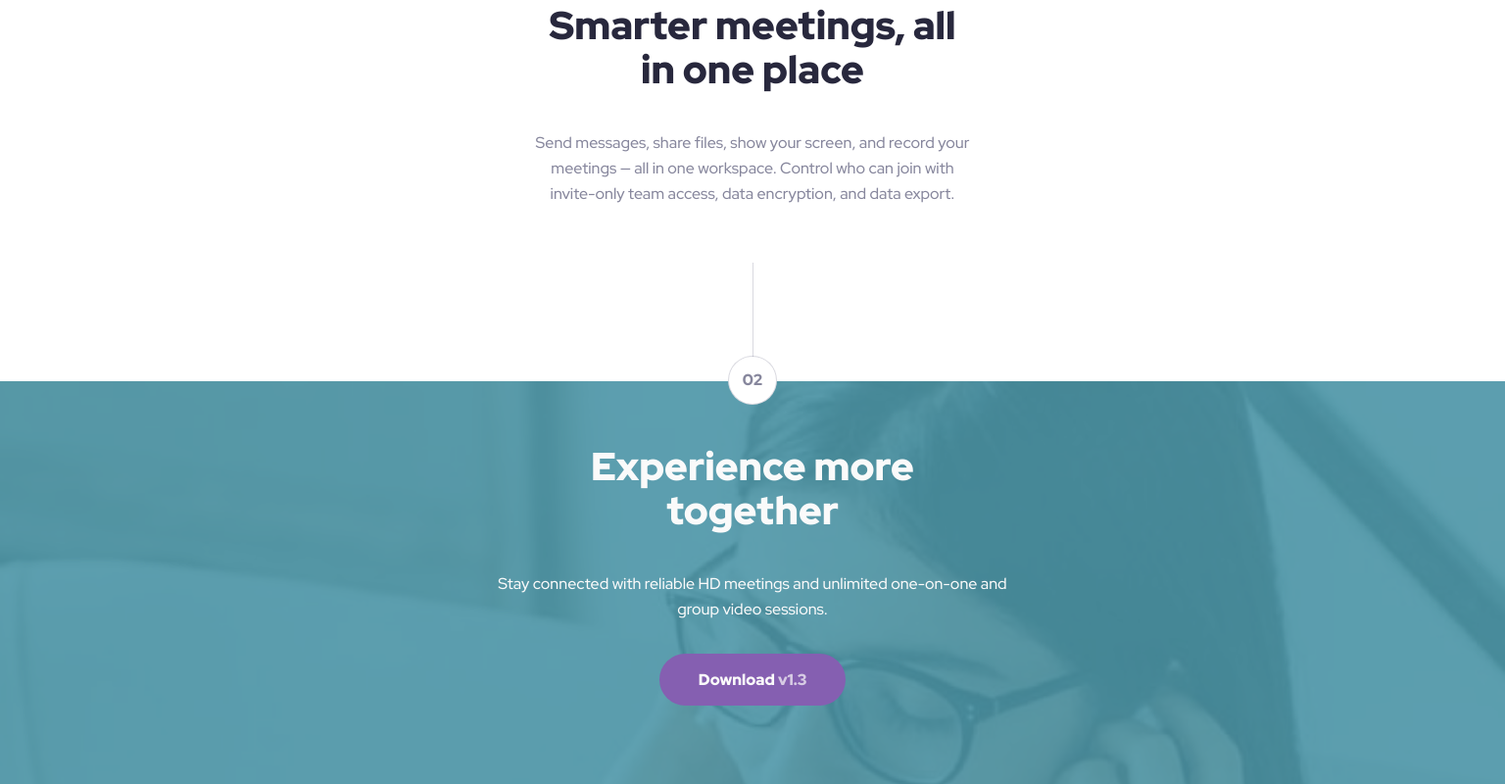
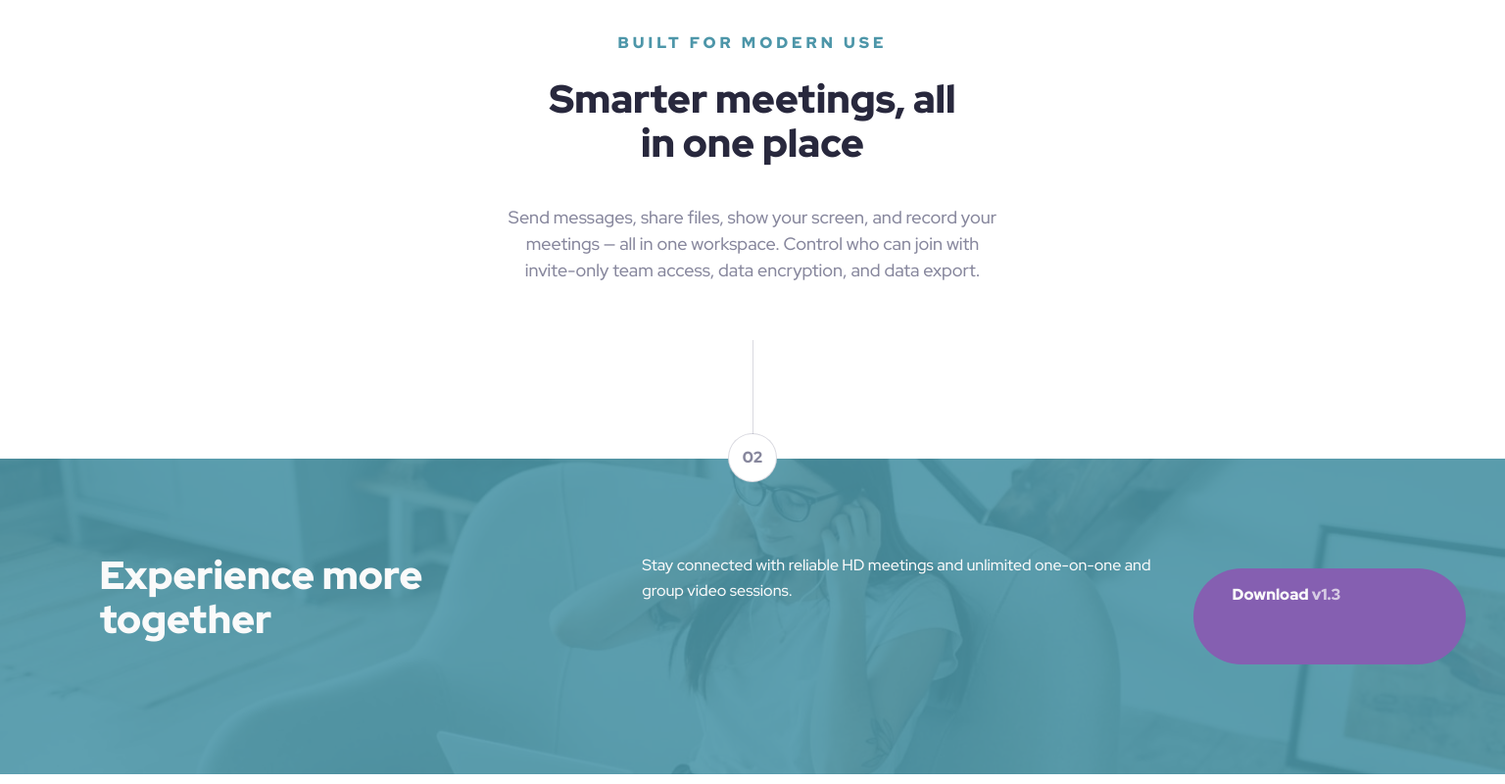
Before and after one commit to arogersrenee/meet-landing-page, a plain HTML site: page index.html in a window 1536 px wide. Shown: the part 1130-1930 px from the top of the page at 98% size. Drawn offline with Linux system fonts and the light colour scheme.

Commit message:
desktop view
text and spacing adjustments. (footer not complete)

```diff
--- a/styles.css
+++ b/styles.css
@@ -266,6 +266,11 @@ footer {
         max-width: 32.5em;
         margin: 0 auto 1em auto;
     }
+
+    footer {
+        background-image: url(assets/tablet/image-footer.jpg);
+        padding: 8em 2em;
+    }
 }
 
 /* == DESKTOP == */
@@ -277,5 +282,41 @@ footer {
         display: none;
     }
 
+    .hero {
+        background-image: url(assets/desktop/image-hero-left.png), url(assets/desktop/image-hero-right.png);
+        background-repeat: no-repeat, no-repeat;
+        background-position: center left, center right;
+        padding: 2em;
+    }
+
+    .text-headline1 {
+        font-size: 4rem;
+        line-height: 1em;
+        min-width: 7em;
+        margin: 0 auto 0.5em auto;
+    }
+
+    .text-body {
+        font-size: 1.125rem;
+        line-height: 1.5em;
+    }
+
+    footer {
+        background-image: url(assets/desktop/image-footer.jpg);
+        padding: 6em 2em;
+        background-size:cover;
+        background-repeat: no-repeat;
+        background-position: center;
+        text-align: left;
+        display: grid;
+        grid-template-columns: 2fr 2fr 1fr;
+        justify-content: center;
+    }
+
+    .text-headline2-light,
+    .text-body-light {
+        text-align: left;
+    }
+
 
 }
```
